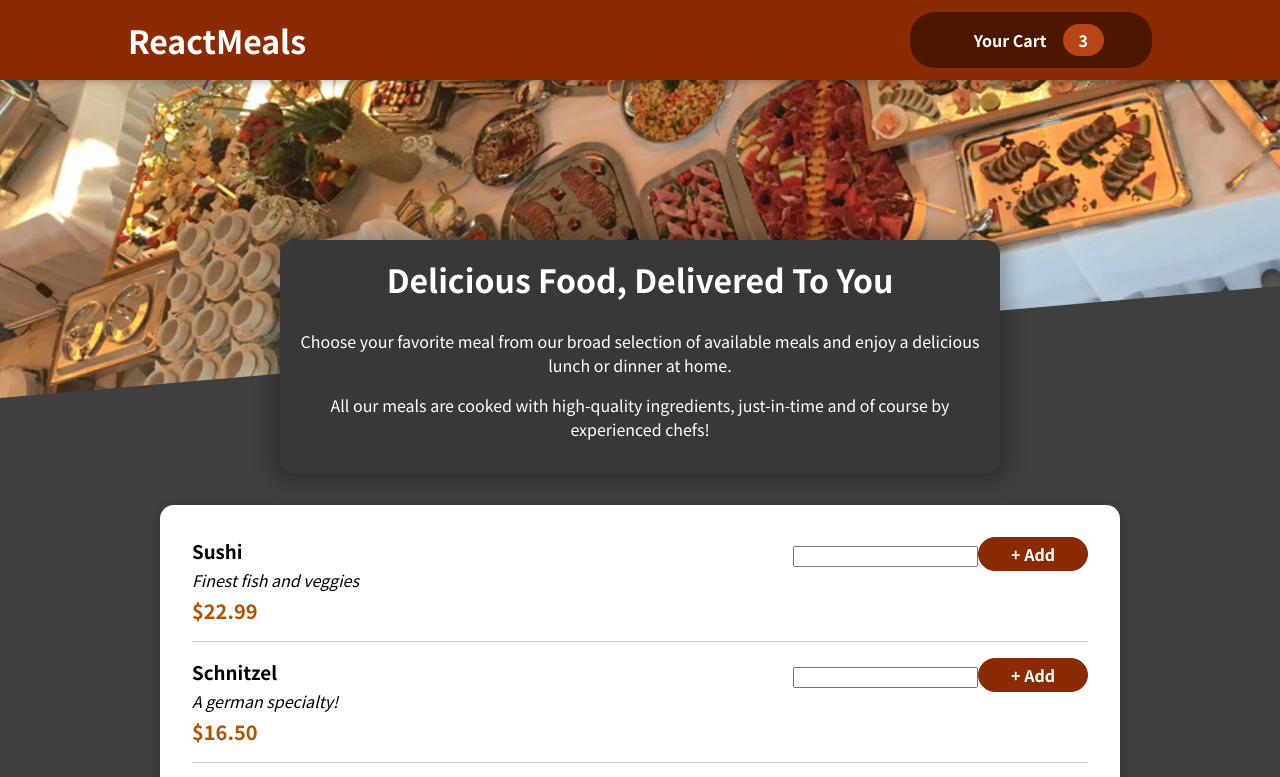
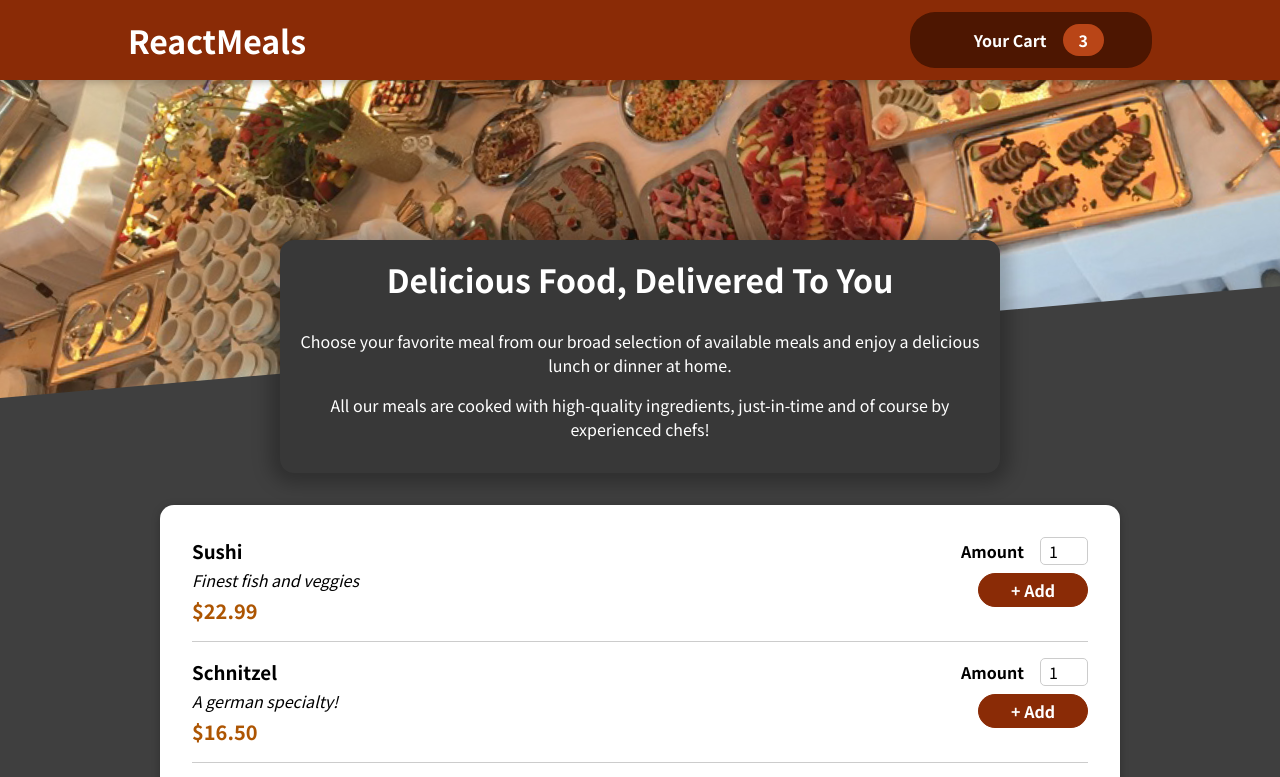
Before and after one commit to Clucas0311/react-food-order-app, a React (Create React App) app: page / in a window 1280 px wide. Shown: the top 777 px of the page. Built offline with nearby package versions, Linux system fonts and the light colour scheme; some icons are missing.

Commit message:
Created Input Component

```diff
--- a/src/components/Meals/MealItem/MealItemForm.js
+++ b/src/components/Meals/MealItem/MealItemForm.js
@@ -1,11 +1,23 @@
 import React from "react";
 
+import Input from "../../UI/Input";
 import classes from "./MealItemForm.module.css";
 
 const MealItemForm = () => {
   return (
     <form className={classes.form} action="">
-      <input type="text" />
+      <Input
+        label="Amount"
+        input={{
+          id: "amount",
+          type: "number",
+          min: "1",
+          max: "5",
+          step: "1",
+          defaultValue: "1",
+        }}
+        type="text"
+      />
       <button type="submit">+ Add</button>
     </form>
   );
--- /dev/null
+++ b/src/components/UI/Input.js
@@ -0,0 +1,14 @@
+import React from "react";
+
+import classes from "./Input.module.css";
+
+const Input = ({ label, input }) => {
+  return (
+    <div className={classes.input}>
+      <label htmlFor={input.id}>{label}</label>
+      <input type="text" {...input} />
+    </div>
+  );
+};
+
+export default Input;
--- /dev/null
+++ b/src/components/UI/Input.module.css
@@ -0,0 +1,18 @@
+ .input {
+    display: flex;
+    align-items: center;
+    margin-bottom: 0.5rem;
+  }
+
+  .input label {
+    font-weight: bold;
+    margin-right: 1rem;
+  }
+
+  .input input {
+    width: 3rem;
+    border-radius: 5px;
+    border: 1px solid #ccc;
+    font: inherit;
+    padding-left: 0.5rem;
+  }
```
